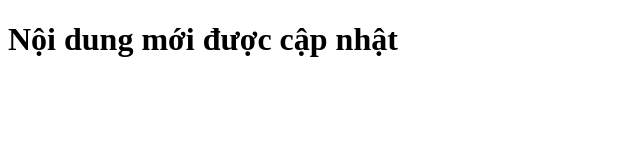
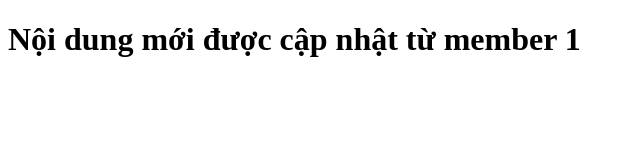
Before and after one commit to Trinh1124/demo_git, a plain HTML site: page index.html in a window 1280 px wide. Shown: the whole page, without its empty margins (0-640 px from the left). Drawn offline with Linux system fonts and the light colour scheme.

Commit message:
feat: update member_1

```diff
--- a/index.html
+++ b/index.html
@@ -8,7 +8,7 @@
 </head>
 
 <body>
-    <h1>Nội dung mới được cập nhật</h1>
+    <h1>Nội dung mới được cập nhật từ member 1</h1>
 </body>
 
 </html>
```
